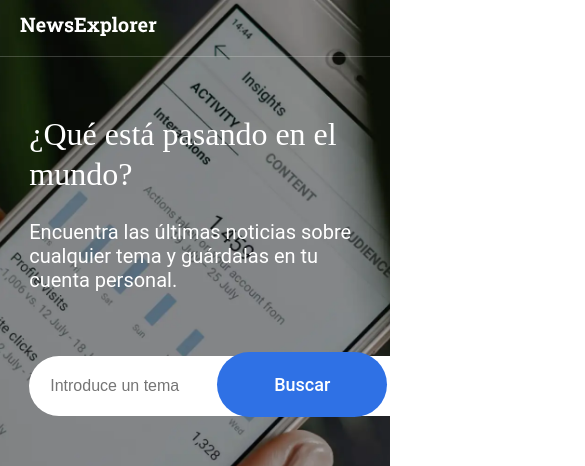
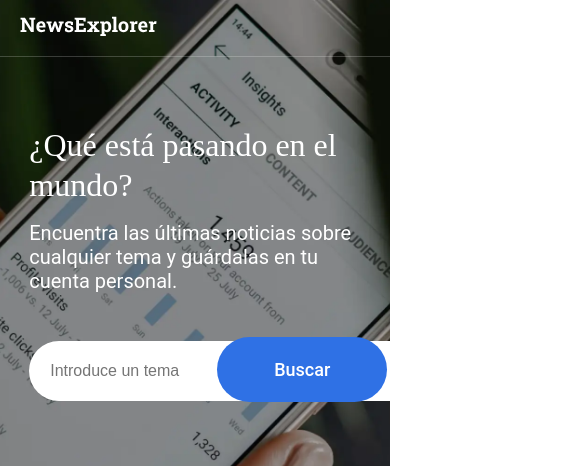
Before and after one commit to aegisnull/news-explorer-frontend, a React (Create React App) app: page / in a window 390 px wide. Shown: the top 466 px of the page, 585 px wide, since content can reach past the window. Built offline with nearby package versions, Linux system fonts and the light colour scheme.

Commit message:
style: make main section responsive

```diff
--- a/src/components/Main/Main.scss
+++ b/src/components/Main/Main.scss
@@ -17,6 +17,8 @@
     font-size: 60px;
     line-height: 64px;
     width: 80%;
+    margin: 0;
+    padding-top: 80px;
   }
 
   &__subtitle {
@@ -24,6 +26,8 @@
     font-weight: 400;
     font-size: 18px;
     line-height: 24px;
+    margin: 0;
+    padding-top: 32px;
   }
 }
 
@@ -37,13 +41,17 @@ $breakpoint-mobile: 500px;
 
     &__container {
       width: 452px;
-      padding-top: 38px;
     }
 
     &__title {
       font-size: 36px;
       line-height: 40px;
       width: 60%;
+      padding-top: 38px;
+    }
+
+    &__subtitle {
+      padding-top: 16px;
     }
   }
 }
@@ -60,13 +68,11 @@ $breakpoint-mobile: 500px;
 
     &__title {
       font-size: 32px;
-      line-height: 40px;
       width: 100%;
     }
 
     &__subtitle {
       font-size: 20px;
-      line-height: 24px;
     }
   }
 }
--- a/src/components/SearchForm/SearchForm.scss
+++ b/src/components/SearchForm/SearchForm.scss
@@ -1,5 +1,5 @@
 .search-form {
-  padding-top: 44px;
+  padding-top: 64px;
   position: relative;
   &__input {
     width: 608px;
@@ -26,3 +26,15 @@
     cursor: pointer;
   }
 }
+
+$breakpoint-tablet: 768px;
+$breakpoint-mobile: 500px;
+
+@media screen and (max-width: $breakpoint-tablet) {
+  .search-form {
+    padding-top: 48px;
+    &__input {
+      width: 440px;
+    }
+  }
+}
```
